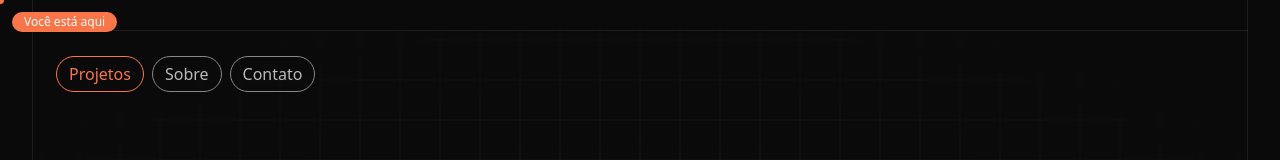
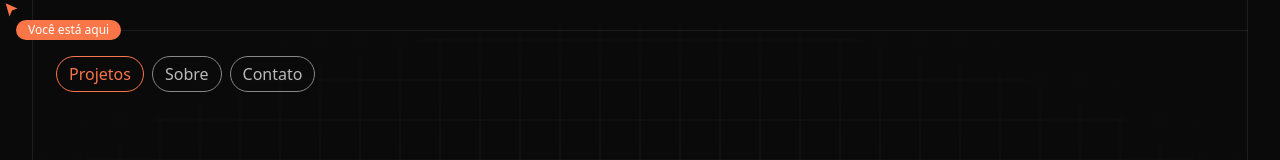
Before and after one commit to Kayanlopes/Kayan-sitee, a Next.js app: page / in a window 1280 px wide. Shown: the top 160 px of the page. Built offline with nearby package versions, Linux system fonts and the light colour scheme; a web font is replaced by a local one.

Commit message:
Redesign FollowingPointer with arrow SVG and hide default cursor
Co-Authored-By: Claude Sonnet 4.6 <noreply@anthropic.com>

```diff
--- a/app/components/FollowingPointer.tsx
+++ b/app/components/FollowingPointer.tsx
@@ -7,8 +7,8 @@ export default function FollowingPointer() {
 
   const mouseX = useMotionValue(0);
   const mouseY = useMotionValue(0);
-  const springX = useSpring(mouseX, { stiffness: 300, damping: 30 });
-  const springY = useSpring(mouseY, { stiffness: 300, damping: 30 });
+  const springX = useSpring(mouseX, { stiffness: 500, damping: 28 });
+  const springY = useSpring(mouseY, { stiffness: 500, damping: 28 });
 
   useEffect(() => {
     const onMove = (e: MouseEvent) => {
@@ -34,16 +34,26 @@ export default function FollowingPointer() {
     <motion.div
       className="fixed top-0 left-0 z-50 pointer-events-none"
       style={{ x: springX, y: springY }}
-      animate={{ opacity: visible ? 1 : 0, scale: visible ? 1 : 0.7 }}
+      animate={{ opacity: visible ? 1 : 0, scale: visible ? 1 : 0.8 }}
       transition={{ type: "spring", stiffness: 400, damping: 25 }}
     >
-      {/* Dot centered at cursor */}
-      <div
-        className="absolute rounded-full bg-[#fa7548]"
-        style={{ width: 8, height: 8, top: -4, left: -4 }}
-      />
-      {/* Badge offset below-right */}
-      <div className="absolute top-3 left-3 bg-[#fa7548] text-white font-overused text-[12px] leading-none rounded-full px-3 py-1 whitespace-nowrap">
+      {/* Arrow SVG */}
+      <svg
+        width="20"
+        height="20"
+        viewBox="0 0 20 20"
+        fill="none"
+        xmlns="http://www.w3.org/2000/svg"
+        className="text-[#fa7548]"
+      >
+        <path
+          d="M5.65 3.15 L17.5 8.5 L12 10.5 L9.5 16.5 Z"
+          fill="currentColor"
+        />
+      </svg>
+
+      {/* Badge */}
+      <div className="absolute top-5 left-4 bg-[#fa7548] text-white font-overused font-medium text-[12px] leading-none rounded-full px-3 py-1 whitespace-nowrap">
         Você está aqui
       </div>
     </motion.div>
--- a/app/globals.css
+++ b/app/globals.css
@@ -1,4 +1,12 @@
 @import "tailwindcss";
+
+* {
+  cursor: none;
+}
+
+a, button, [role="button"] {
+  cursor: none;
+}
 
 body {
   margin: 0;
```
